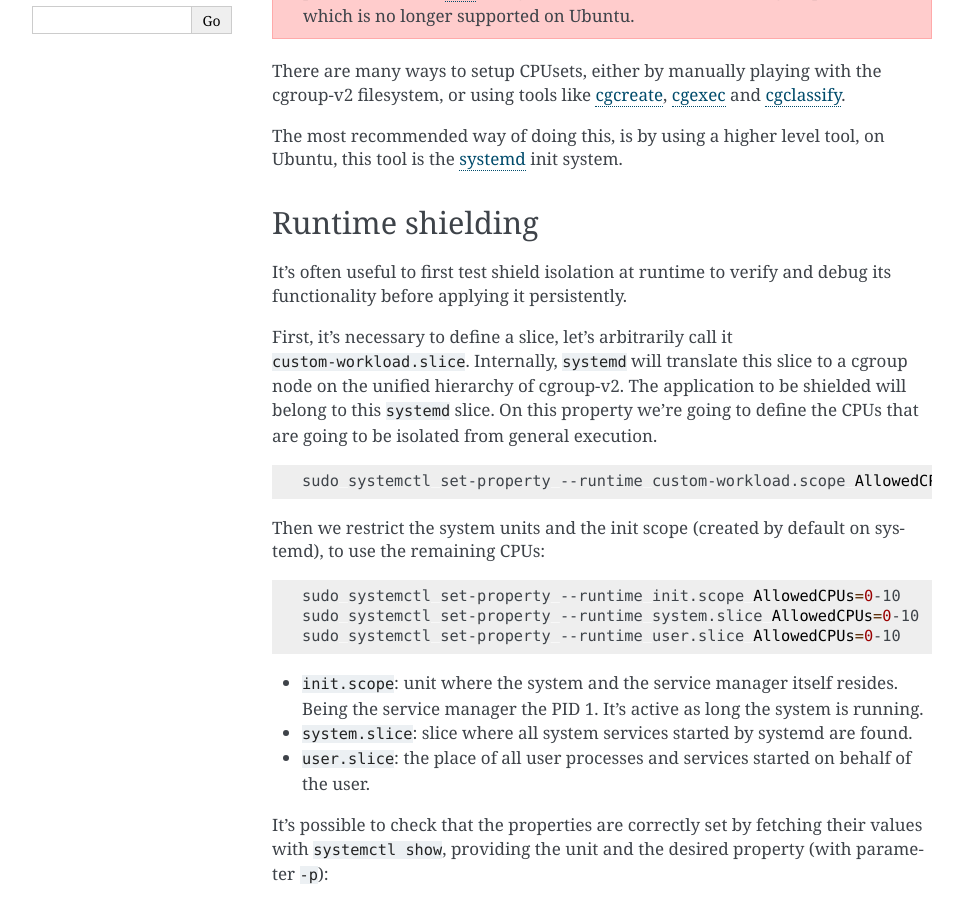
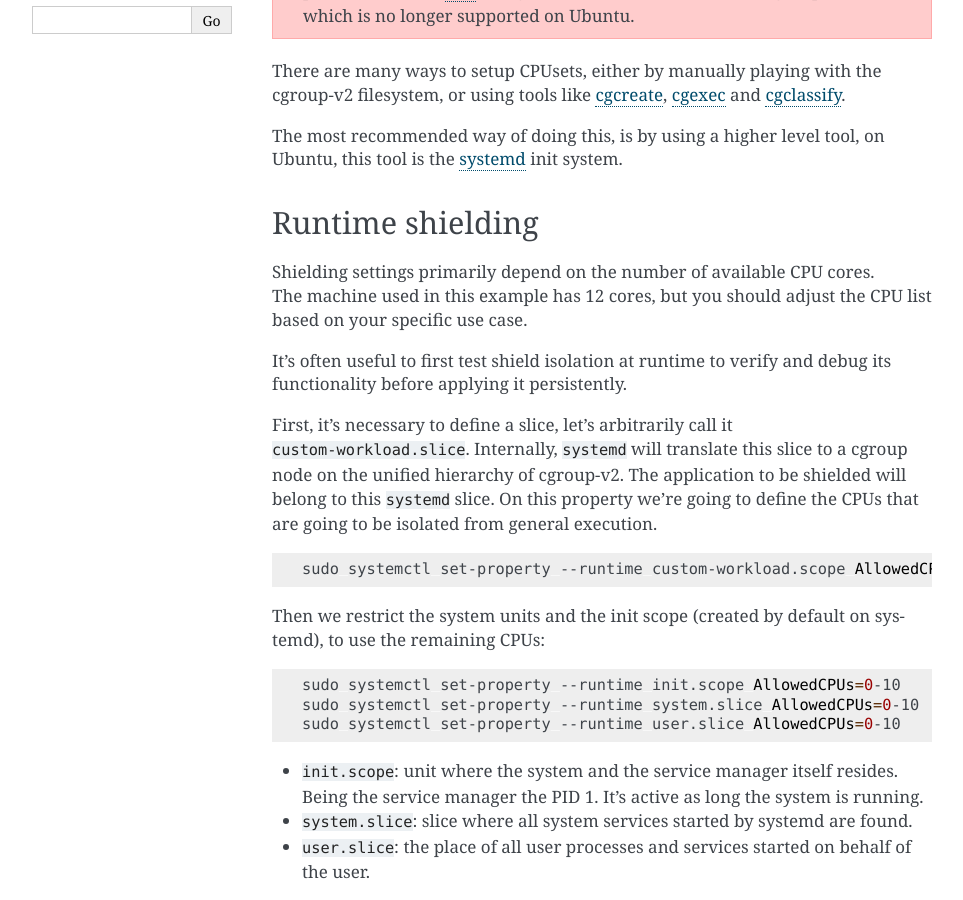
Before and after one commit to canonical/real-time-ubuntu-docs, a Sphinx documentation site: the page built from docs/how-to/using-cpu-sets.md, in a window 1280 px wide and 900 px high, scrolled down 326 px. Shown: the whole window, without its empty margins (148-1111 px from the left). Built offline with Sphinx 7.4.7, drawn with Linux system fonts in a browser that asks for light colours.

Commit message:
feat: clarify about the used machine had 12cores
Signed-off-by: Lincoln Wallace <lincoln.wallace@canonical.com>

```diff
--- a/docs/how-to/using-cpu-sets.md
+++ b/docs/how-to/using-cpu-sets.md
@@ -11,6 +11,9 @@ There are many ways to setup CPUsets, either by manually playing with the cgroup
 The most recommended way of doing this, is by using a higher level tool, on Ubuntu, this tool is the [systemd][systemd.io] init system.
 
 ## Runtime shielding
+
+Shielding settings primarily depend on the number of available CPU cores.
+The machine used in this example has 12 cores, but you should adjust the CPU list based on your specific use case.
 
 It’s often useful to first test shield isolation at runtime to verify and debug its functionality before applying it persistently.
 
```
